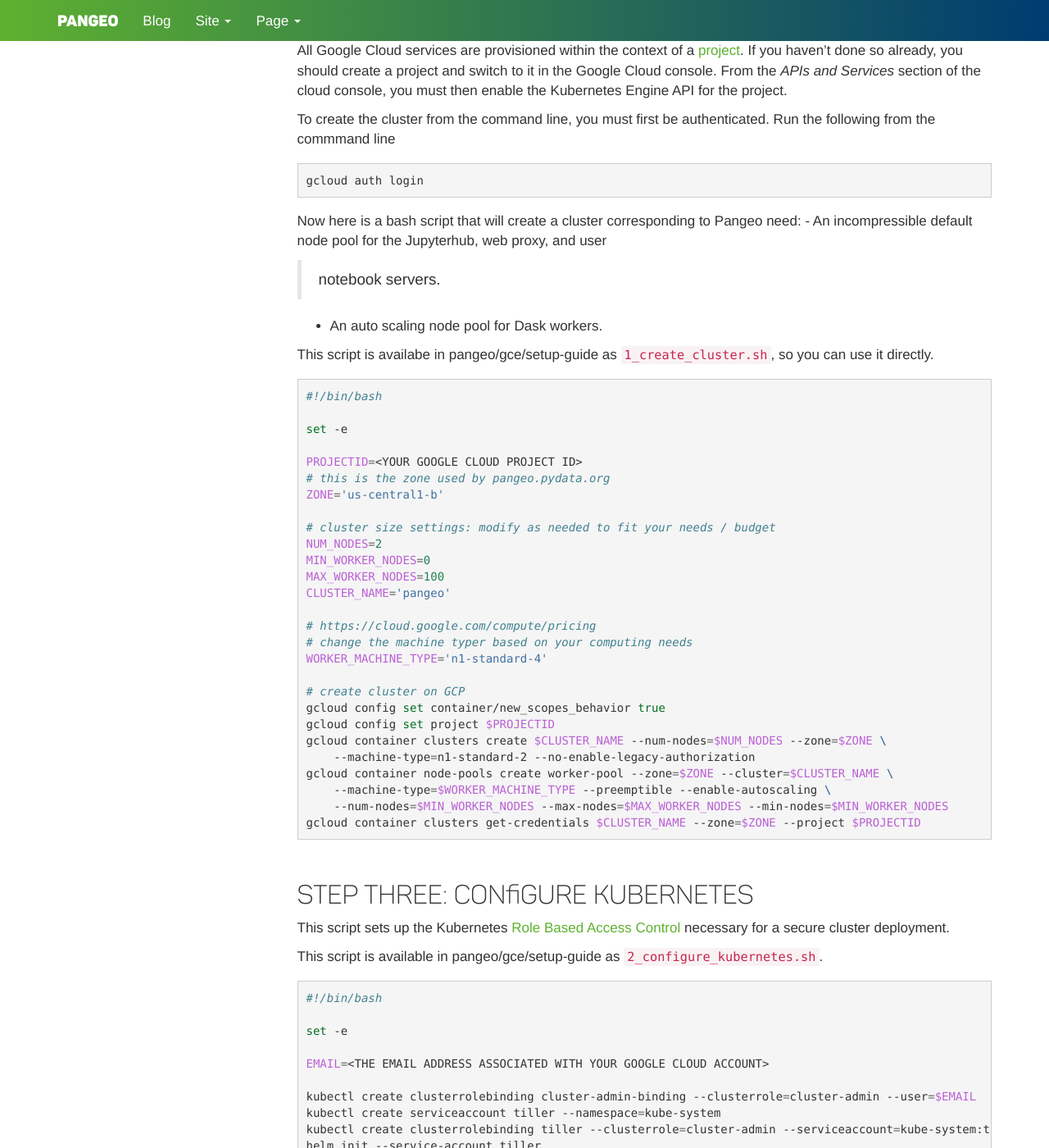
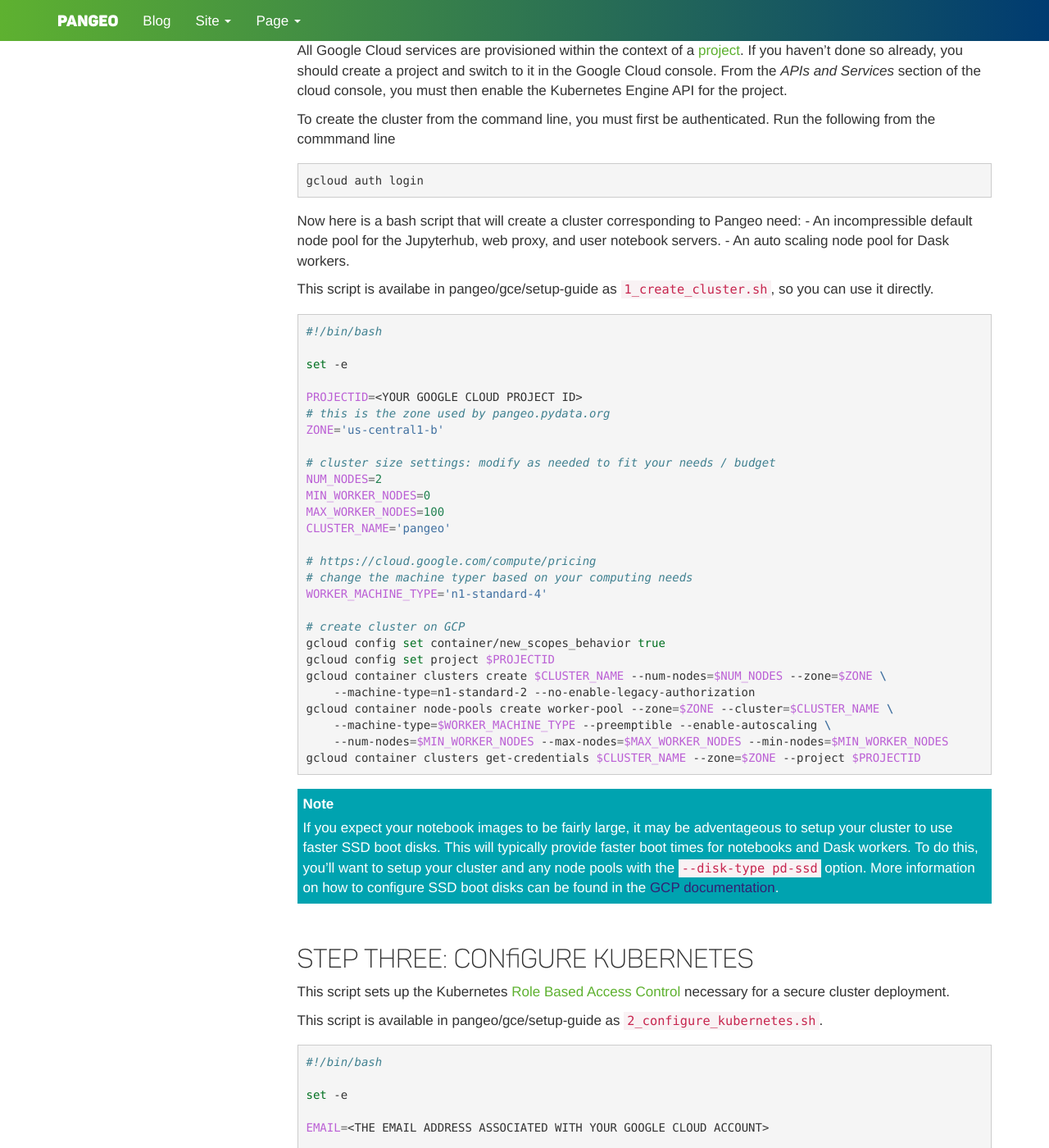
Before and after one commit to pangeo-data/pangeo, a Sphinx documentation site: the page built from docs/setup_guides/cloud.rst, in a window 1280 px wide and 1400 px high, scrolled down 1617 px. Shown: the whole window at 82% size. Built offline with Sphinx 7.4.7, drawn with Linux system fonts in a browser that asks for light colours; nearby versions of some CDN libraries; library files that are not in the unit come from our copies; pages that are not in the unit, such as notebooks, are missing from menus; the version number could not be read and is left out; some of the changed text lies outside the part shown.

Commit message:
add note about ssds for better performance

```diff
--- a/docs/setup_guides/cloud.rst
+++ b/docs/setup_guides/cloud.rst
@@ -102,8 +102,7 @@ Run the following from the commmand line
 
 Now here is a bash script that will create a cluster corresponding to Pangeo
 need:
-- An incompressible default node pool for the Jupyterhub, web proxy, and user
-  notebook servers.
+- An incompressible default node pool for the Jupyterhub, web proxy, and user notebook servers.
 - An auto scaling node pool for Dask workers.
 
 This script is availabe in pangeo/gce/setup-guide as ``1_create_cluster.sh``,
@@ -139,6 +138,13 @@ so you can use it directly.
       --num-nodes=$MIN_WORKER_NODES --max-nodes=$MAX_WORKER_NODES --min-nodes=$MIN_WORKER_NODES
   gcloud container clusters get-credentials $CLUSTER_NAME --zone=$ZONE --project $PROJECTID
 
+.. Note::
+  If you expect your notebook images to be fairly large, it may be adventageous
+  to setup your cluster to use faster SSD boot disks. This will typically provide
+  faster boot times for notebooks and Dask workers. To do this, you'll want
+  to setup your cluster and any node pools with the ``--disk-type pd-ssd`` option.
+  More information on how to configure SSD boot disks can be found in the `GCP
+  documentation <https://cloud.google.com/kubernetes-engine/docs/how-to/custom-boot-disks>`_.
 
 Step Three: Configure Kubernetes
 --------------------------------
@@ -184,8 +190,7 @@ you can do so by running::
 
 Other things you might want to configure, but that can be left as is:
 - EXTRA_PIP_PACKAGES: for adding some python modules to your user environment.
-- GCSFUSE_BUCKET: for mounting some google cloud storage bucket as a standard
-  file system.
+- GCSFUSE_BUCKET: for mounting some google cloud storage bucket as a standard file system.
 
 .. code-block:: yaml
 
```
